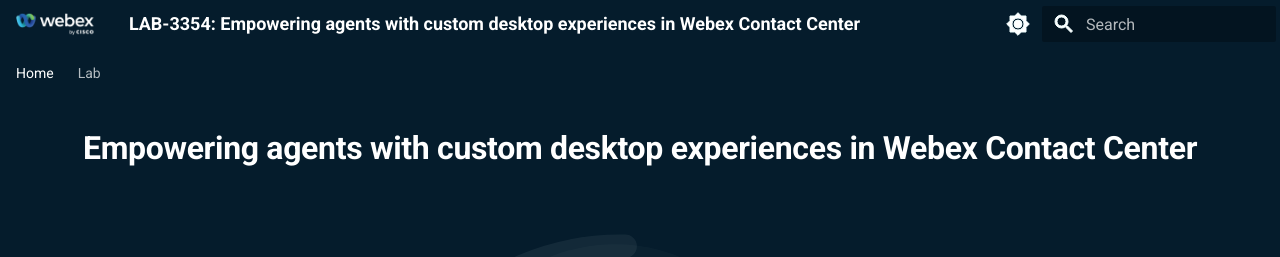
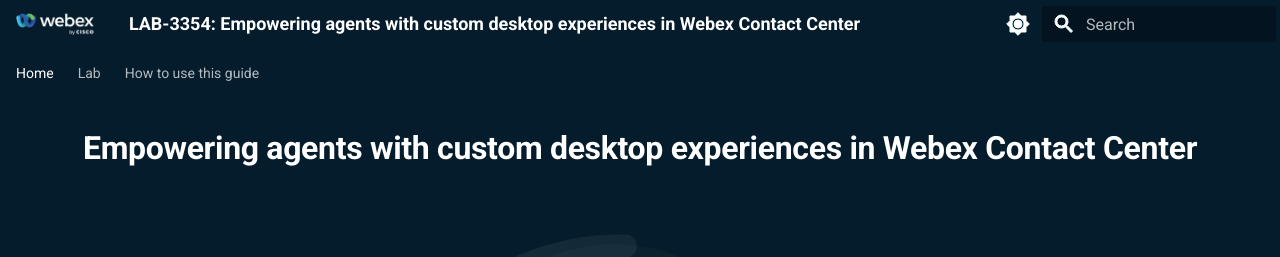
Before and after one commit to WebexCC-SA/LAB-3354, an MkDocs documentation site: the page built from docs/index.md, in a window 1280 px wide. Shown: the top 257 px of the page. Built offline with MkDocs 1.6.1 and Material for MkDocs 9.7.7, drawn with Linux system fonts in a browser that asks for light colours.

Commit message:
turning lab creating instructions back on

```diff
--- a/mkdocs.yml
+++ b/mkdocs.yml
@@ -96,12 +96,12 @@
       # - Lab 1 - Getting Started: lab1_getting_started.md
       # - Conclusion: conclusion.md
   # - Topologies: topologies.md
-  # - How to use this guide:
-  #     - Setting up and using the tool:
-  #       - Initial Setup: howToUse/initialSetup.md
-  #       - Using the tool after the initial setup: howToUse/postInitial.md
-  #       - Publishing your changes: howToUse/syncChanges.md
-  #     - Styling and Advanced Features:
-  #       - Markdown and Other References: howToUse/references.md
-  #       - Custom Features: howToUse/customFeatures.md
-  #       - Custom Admonitions: howToUse/admonition.md
+  - How to use this guide:
+      - Setting up and using the tool:
+        - Initial Setup: howToUse/initialSetup.md
+        - Using the tool after the initial setup: howToUse/postInitial.md
+        - Publishing your changes: howToUse/syncChanges.md
+      - Styling and Advanced Features:
+        - Markdown and Other References: howToUse/references.md
+        - Custom Features: howToUse/customFeatures.md
+        - Custom Admonitions: howToUse/admonition.md
```
